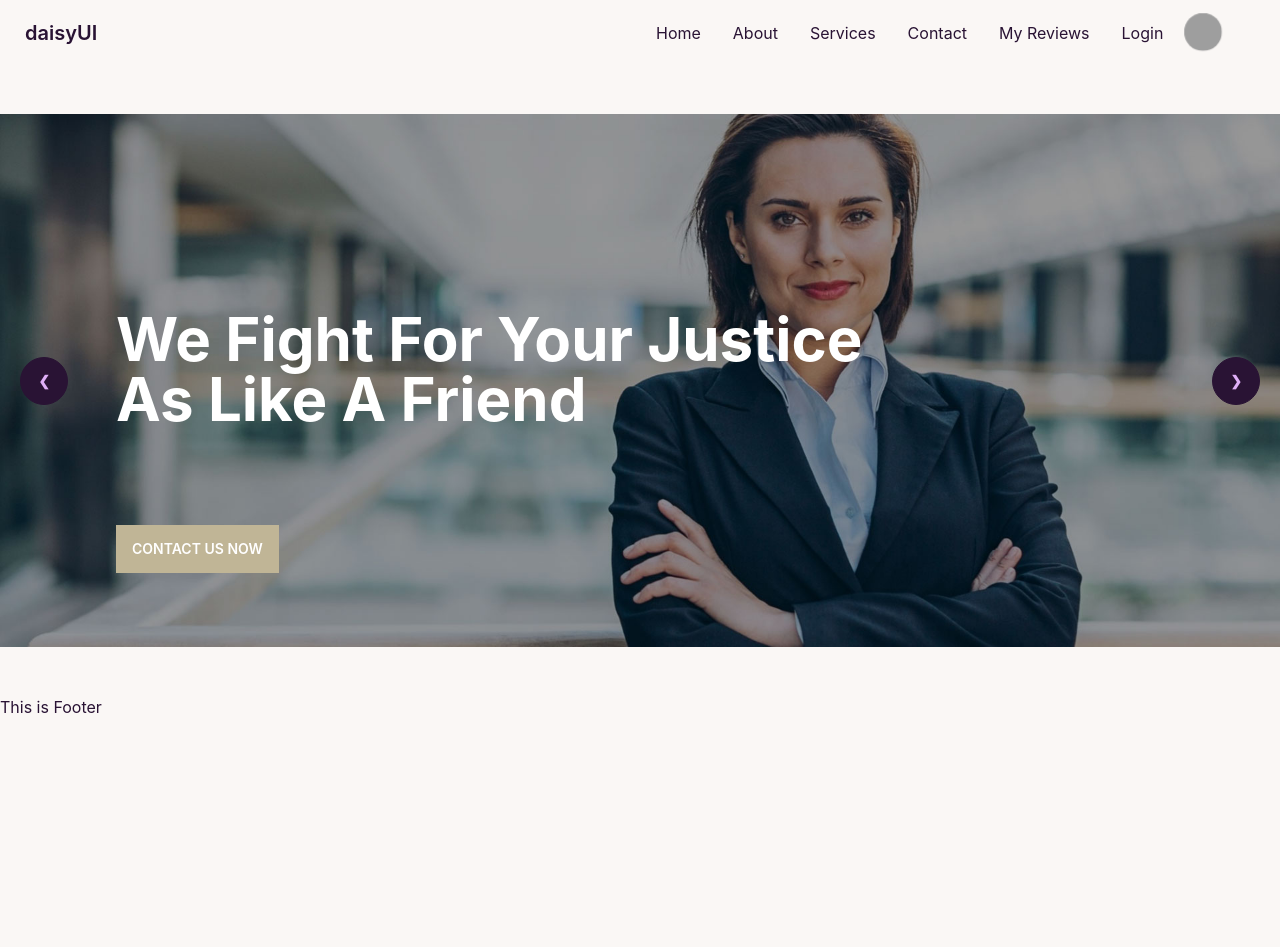
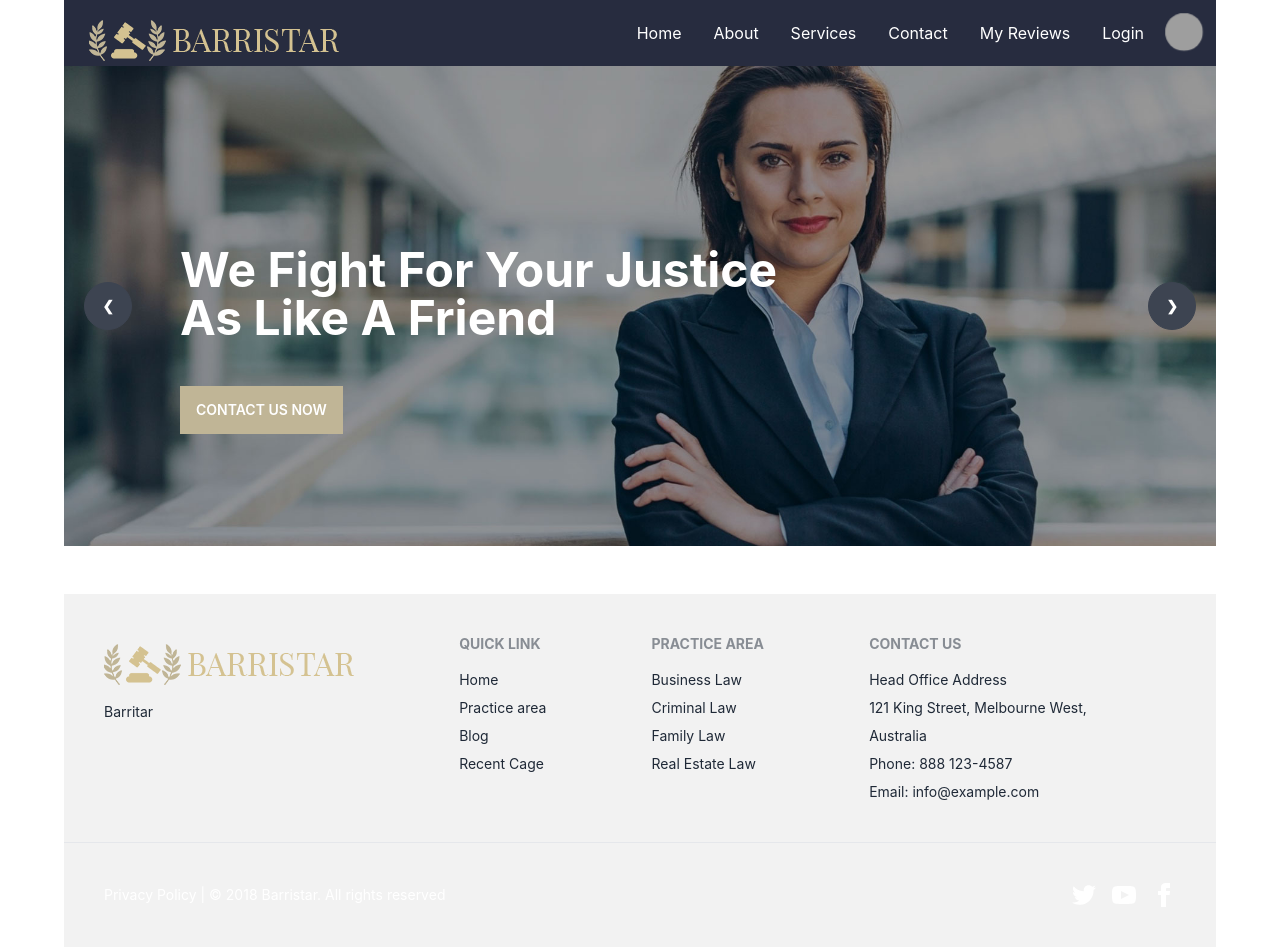
Before and after one commit to rimon005/Services-review-clinet, a React (Create React App) app: page / in a window 1280 px wide. Before the commit the page ends 800 px from the top, so only its background shows below. Built offline with nearby package versions, Linux system fonts and the light colour scheme; grey boxes are pictures that could not be loaded.

Commit message:
create footer

```diff
--- a/public/index.html
+++ b/public/index.html
@@ -1,5 +1,5 @@
 <!DOCTYPE html>
-<html lang="en" data-theme="cupcake">
+<html lang="en" >
   <head>
     <meta charset="utf-8" />
     <link rel="icon" href="%PUBLIC_URL%/favicon.ico" />
--- a/src/App.js
+++ b/src/App.js
@@ -20,7 +20,7 @@ function App() {
   ])
 
   return (
-    <div>
+    <div className="max-w-6xl mx-auto">
       <RouterProvider router={router}>
 
       </RouterProvider>
--- a/src/Pages/Home/Banner/Banner.js
+++ b/src/Pages/Home/Banner/Banner.js
@@ -5,7 +5,7 @@ import './Banner.css'
 
 const Banner = () => {
     return (
-        <div className="carousel w-full py-12">
+        <div className="carousel w-full pb-12">
             <div id="slide1" className="carousel-item relative w-full">
                 <img src={img1} className="w-full" />
 
@@ -14,14 +14,14 @@ const Banner = () => {
                 <div className="absolute flex justify-between transform -translate-y-1/2 left-5 right-5 top-2/4">
 
                     <div className="absolute flex justify-end transform -translate-y-1/2 left-24 top-1/4">
-                        <h1 className='text-white text-6xl font-bold banner-heading'>
+                        <h1 className='text-white text-5xl font-bold banner-heading'>
                             We Fight For Your Justice <br />
                             As Like A Friend
                         </h1>
                     </div>
 
 
-                    <div className="w-1/2 absolute flex justify-start transform -translate-y-1/2 left-24 top-48">
+                    <div className="w-1/2 absolute flex justify-start transform -translate-y-1/2 left-24 top-32">
                         <button className="btn contact-btn rounded-none mr-5 border-none text-white">Contact Us Now</button>
                     </div>
 
@@ -33,13 +33,13 @@ const Banner = () => {
                 <img src={img2} className="w-full" />
                 <div className="absolute flex justify-between transform -translate-y-1/2 left-5 right-5 top-2/4">
                     <div className="absolute flex justify-end transform -translate-y-1/2 left-24 top-1/4">
-                        <h1 className='text-white text-6xl font-bold banner-heading'>
+                        <h1 className='text-white text-5xl font-bold banner-heading'>
                             We Fight For Your Justice <br />
                             As Like A Friend
                         </h1>
                     </div>
 
-                    <div className="w-1/2 absolute flex justify-start transform -translate-y-1/2 left-24 top-48">
+                    <div className="w-1/2 absolute flex justify-start transform -translate-y-1/2 left-24 top-32">
                         <button className="btn contact-btn rounded-none mr-5 border-none text-white">Contact Us Now</button>
                     </div>
 
--- a/src/Pages/Shared/Footer/Footer.js
+++ b/src/Pages/Shared/Footer/Footer.js
@@ -1,10 +1,52 @@
 import React from 'react';
+import { Link } from 'react-router-dom';
+import logo from '../../../assets/download.png'
 
 const Footer = () => {
     return (
         <div>
-            <h2>This is Footer</h2>
+            <footer className="footer p-10 bg-base-200 text-base-content">
+                <div>
+                    <img src={logo} alt="" />
+                    <p>Barritar<br /></p>
+                </div>
+                <div>
+                    <span className="footer-title">Quick Link</span>
+                    <Link className="link link-hover">Home</Link>
+                    <Link className="link link-hover">Practice area</Link>
+                    <Link className="link link-hover">Blog</Link>
+                    <Link className="link link-hover">Recent Cage</Link>
+                </div>
+                <div>
+                    <span className="footer-title">Practice Area</span>
+                    <Link className="link link-hover">Business Law</Link>
+                    <Link className="link link-hover">Criminal Law</Link>
+                    <Link className="link link-hover">Family Law</Link>
+                    <Link className="link link-hover">Real Estate Law</Link>
+                </div>
+                <div>
+                    <span className="footer-title">Contact Us</span>
+                    <Link className="link link-hover">Head Office Address</Link>
+                    <Link className="link link-hover">121 King Street, Melbourne West,</Link>
+                    <Link className="link link-hover">Australia</Link>
+                    <Link className="link link-hover">Phone: 888 123-4587</Link>
+                    <Link className="link link-hover">Email: info@example.com</Link>
+                </div>
+            </footer>
+            <hr />
+            <footer className="footer items-center p-10 bg-base-200 text-neutral-content">
+                <div className="items-center grid-flow-col">
+                    <p>Privacy Policy | © 2018 Barristar. All rights reserved</p>
+                </div>
+                <div className="grid-flow-col gap-4 md:place-self-center md:justify-self-end">
+                    <a><svg xmlns="http://www.w3.org/2000/svg" width="24" height="24" viewBox="0 0 24 24" className="fill-current"><path d="M24 4.557c-.883.392-1.832.656-2.828.775 1.017-.609 1.798-1.574 2.165-2.724-.951.564-2.005.974-3.127 1.195-.897-.957-2.178-1.555-3.594-1.555-3.179 0-5.515 2.966-4.797 6.045-4.091-.205-7.719-2.165-10.148-5.144-1.29 2.213-.669 5.108 1.523 6.574-.806-.026-1.566-.247-2.229-.616-.054 2.281 1.581 4.415 3.949 4.89-.693.188-1.452.232-2.224.084.626 1.956 2.444 3.379 4.6 3.419-2.07 1.623-4.678 2.348-7.29 2.04 2.179 1.397 4.768 2.212 7.548 2.212 9.142 0 14.307-7.721 13.995-14.646.962-.695 1.797-1.562 2.457-2.549z"></path></svg>
+                    </a>
+                    <a><svg xmlns="http://www.w3.org/2000/svg" width="24" height="24" viewBox="0 0 24 24" className="fill-current"><path d="M19.615 3.184c-3.604-.246-11.631-.245-15.23 0-3.897.266-4.356 2.62-4.385 8.816.029 6.185.484 8.549 4.385 8.816 3.6.245 11.626.246 15.23 0 3.897-.266 4.356-2.62 4.385-8.816-.029-6.185-.484-8.549-4.385-8.816zm-10.615 12.816v-8l8 3.993-8 4.007z"></path></svg></a>
+                    <a><svg xmlns="http://www.w3.org/2000/svg" width="24" height="24" viewBox="0 0 24 24" className="fill-current"><path d="M9 8h-3v4h3v12h5v-12h3.642l.358-4h-4v-1.667c0-.955.192-1.333 1.115-1.333h2.885v-5h-3.808c-3.596 0-5.192 1.583-5.192 4.615v3.385z"></path></svg></a>
+                </div>
+            </footer>
         </div>
+
     );
 };
 
--- a/src/Pages/Shared/Header/Header.js
+++ b/src/Pages/Shared/Header/Header.js
@@ -1,6 +1,6 @@
 import React from 'react';
 import { Link } from 'react-router-dom';
-
+import logo from '../../../assets/download.png'
 const Header = () => {
     const menuItems = <>
         <li><Link> Home</Link></li>
@@ -12,7 +12,7 @@ const Header = () => {
 
     </>
     return (
-        <div className="navbar bg-base-100">
+        <div className="navbar text-white" style={{background: "#272C3F"}}>
             <div className="navbar-start">
                 <div className="dropdown">
                     <label tabIndex={0} className="btn btn-ghost lg:hidden">
@@ -22,7 +22,9 @@ const Header = () => {
                         {menuItems}
                     </ul>
                 </div>
-                <a className="btn btn-ghost normal-case text-xl">daisyUI</a>
+                <a className="btn btn-ghost normal-case text-xl">
+                    <img src={logo} alt="" />
+                </a>
             </div>
             <div className="navbar-center hidden lg:flex">
                 <ul className="menu menu-horizontal p-0">
```
Also changed, not shown: src/assets/download.png (added).
